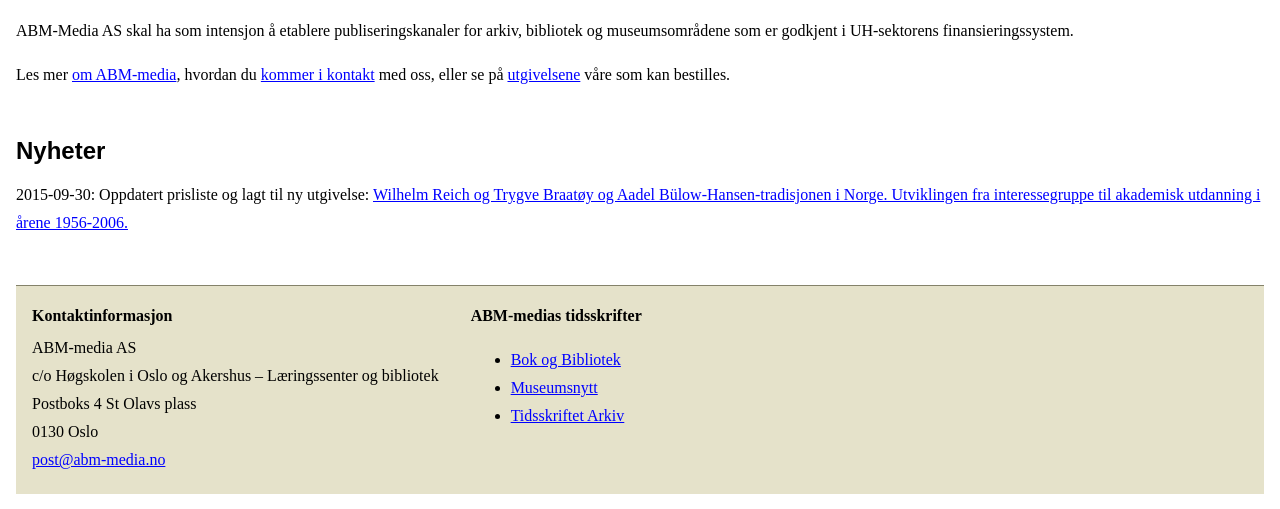
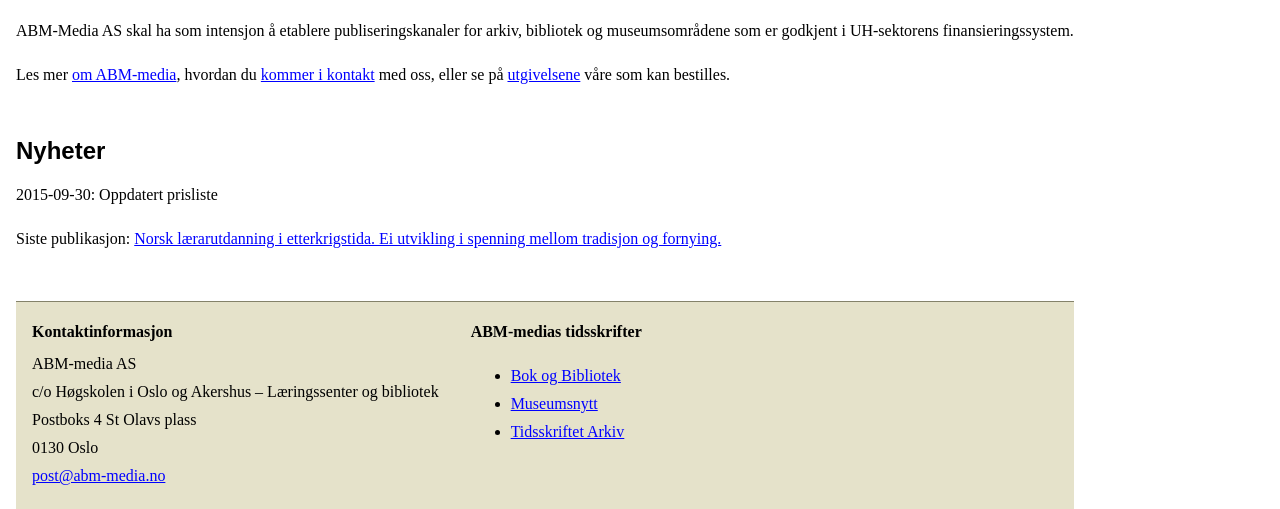
Before and after one commit to eirikhanssen/abm-media.no, a PHP site: page / in a window 1280 px wide. Shown: the part 213-722 px from the top of the page. Run offline with PHP 8.4, Linux system fonts and the light colour scheme.

Commit message:
update news on index page

```diff
--- a/index.php
+++ b/index.php
@@ -23,7 +23,8 @@
        <p>ABM-Media AS skal ha som intensjon &aring; etablere publiseringskanaler for arkiv, bibliotek og museumsomr&aring;dene som er godkjent i UH-sektorens finansieringssystem.</p>
        <p>Les mer <a href="om.php">om ABM-media</a>, hvordan du <a href="kontakt.php">kommer i kontakt</a> med oss, eller se p&aring; <a href="utgivelser.php">utgivelsene</a> v&aring;re som kan bestilles.</p>
         <h1>Nyheter</h1>
-        <p>2015-09-30: Oppdatert prisliste og lagt til ny utgivelse: <a href="http://www.abm-media.no/utgivelser.php#9788293298090">Wilhelm Reich og Trygve Braatøy og Aadel Bülow-Hansen-tradisjonen i Norge. Utviklingen fra interessegruppe til akademisk utdanning i årene 1956-2006.</a></p>
+		<p>2015-09-30: Oppdatert prisliste</p>
+		<p>Siste publikasjon: <a href="http://www.abm-media.no/utgivelse.php?isbn=9788293298113">Norsk lærarutdanning i etterkrigstida. Ei utvikling i spenning mellom tradisjon og fornying.</a></p>
 
 <?php include 'inc_footer.php'; ?>
 <p class="visits">Antall bes&oslash;k:
```
